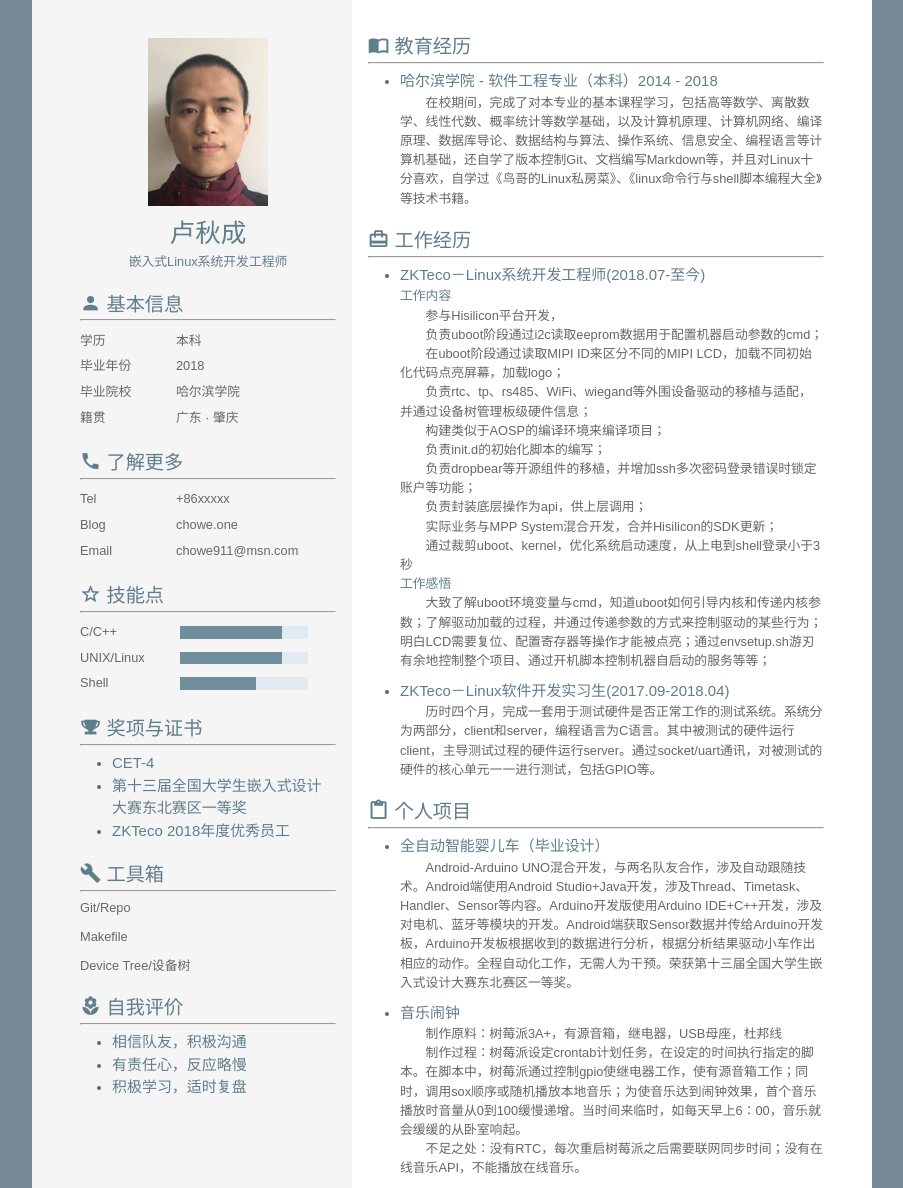
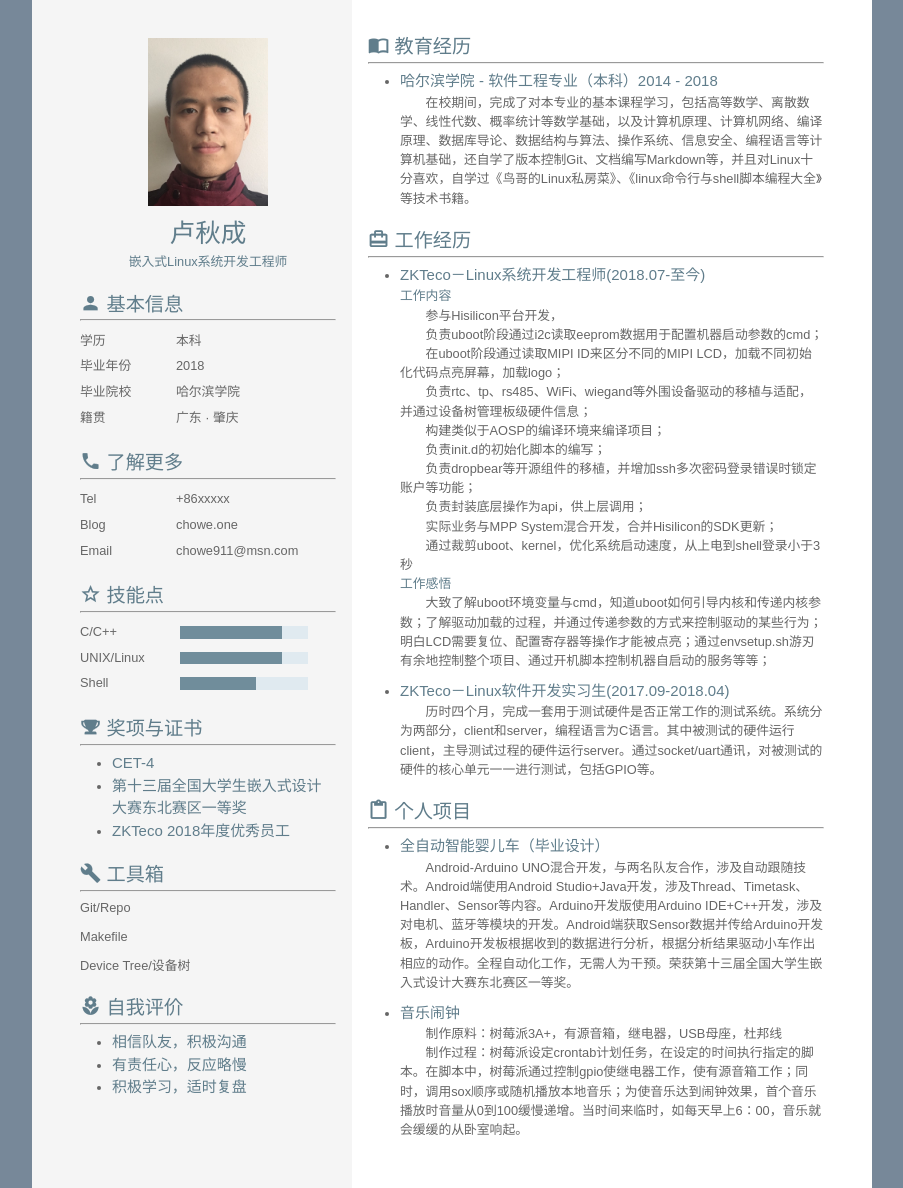
Before and after one commit to Chowe911/Chowe911.github.io, a Jekyll site: the page cv/zh.html, which Jekyll copies as it is, in a window 1280 px wide. Shown: the whole page, without its empty margins (188-1091 px from the left). Built offline with Jekyll 4.4.1, drawn with Linux system fonts in a browser that asks for light colours.

Commit message:
cv update

```diff
--- a/cv/zh.html
+++ b/cv/zh.html
@@ -245,7 +245,7 @@
                         <h3>音乐闹钟</h3>
                         <p>制作原料：树莓派3A+，有源音箱，继电器，USB母座，杜邦线</p>
                         <p>制作过程：树莓派设定crontab计划任务，在设定的时间执行指定的脚本。在脚本中，树莓派通过控制gpio使继电器工作，使有源音箱工作；同时，调用sox顺序或随机播放本地音乐；为使音乐达到闹钟效果，首个音乐播放时音量从0到100缓慢递增。当时间来临时，如每天早上6：00，音乐就会缓缓的从卧室响起。</p>
-                        <p>不足之处：没有RTC，每次重启树莓派之后需要联网同步时间；没有在线音乐API，不能播放在线音乐。</p>
+                        <!--<p>不足之处：没有RTC，每次重启树莓派之后需要联网同步时间；没有在线音乐API，不能播放在线音乐。</p>-->
                     </li>
                     <!--
                     <li>
```
